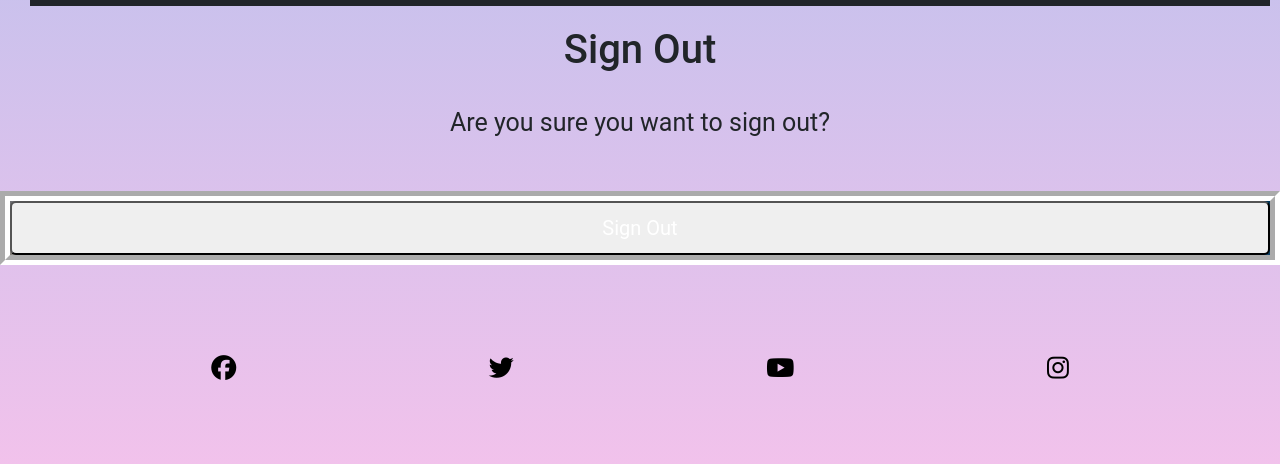
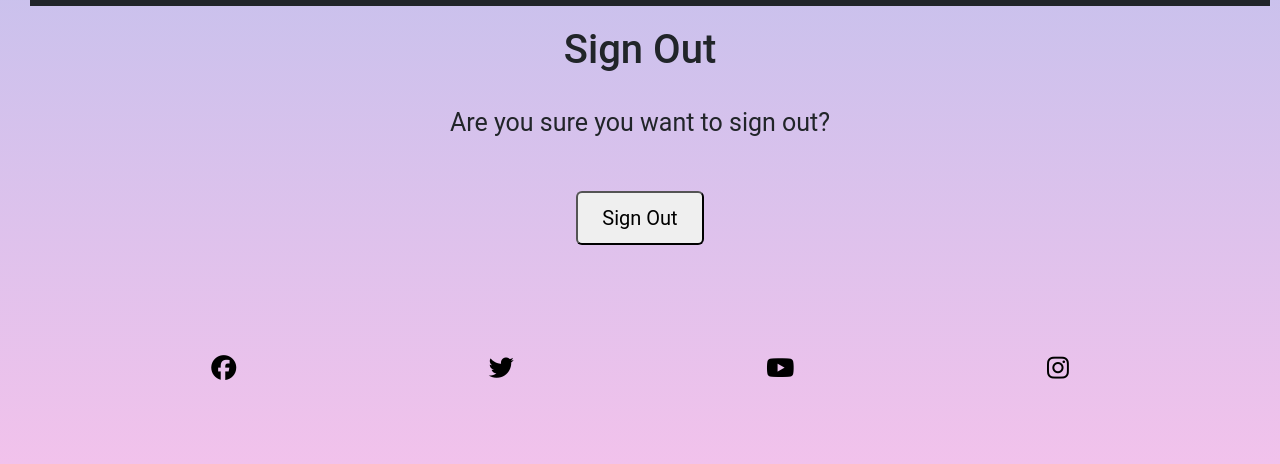
Before and after one commit to Drennan98/TeeTime, a Django app: page /accounts/logout/ in a window 1280 px wide. Shown: the part 444-908 px from the top of the page. Run offline with Django 5.2, Linux system fonts and the light colour scheme; a user stored in the database is signed in; some libraries are stand-ins or nearby versions.

Commit message:
Remove unnecessary styles around signout button

```diff
--- a/static/css/style.css
+++ b/static/css/style.css
@@ -93,6 +93,11 @@ h1 {
     margin-top: 60px;
 }
 
+#logout-form {
+    background-image: none;
+    border: none;
+}
+
 /* Form styles */
 
 .form-container {
@@ -156,7 +161,7 @@ button {
 
 /* Hover pseudo classes */
 
-.signin-span:hover, .golf-course-list-button:hover, .signup-span:hover, .form-button:hover, #save-golfcourse-button:hover, #cancel-golfcourse-button:hover, .wide-buttons:hover, .nav-item:hover, .submit-golfcourse-button:hover, .back-to-courseform-button:hover {
+.signin-span:hover, .golf-course-list-button:hover, .signup-span:hover, .form-button:hover, #save-golfcourse-button:hover, #cancel-golfcourse-button:hover, .wide-buttons:hover, .nav-item:hover, .submit-golfcourse-button:hover, .back-to-courseform-button:hover, #signout-button:hover {
     text-decoration: underline;
 }
 
@@ -287,7 +292,7 @@ input, input {
     width: 25%;
 }
 
-#save-golfcourse-button, #cancel-golfcourse-button {
+#save-golfcourse-button, #cancel-golfcourse-button, #signout-button {
     width: 10%;
     color: black;
     margin-bottom: 20px;
--- a/templates/account/logout.html
+++ b/templates/account/logout.html
@@ -11,15 +11,11 @@
         {% trans 'Are you sure you want to sign out?' %}
     {% endelement %}
     {% url 'account_logout' as action_url %}
-    {% element form method="post" action=action_url no_visible_fields=True %}
-        {% slot body %}
+    <form id="logout-form" method="post" action=action_url no_visible_fields=True>
             {% csrf_token %}
             {{ redirect_field }}
-        {% endslot %}
-        {% slot actions %}
-            {% element button type="submit" %}
+            <button type="submit" id="signout-button">
                 {% trans 'Sign Out' %}
-            {% endelement %}
-        {% endslot %}
-    {% endelement %}
+            </button>
+    </form>
 {% endblock content %}
```
Also changed, not shown: home/views.py (+4 -4 lines).
